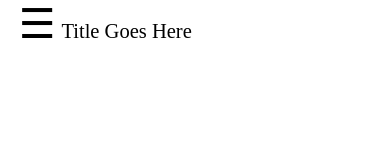
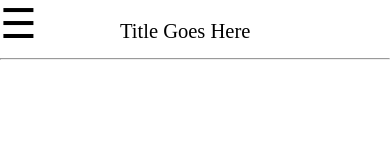
Before and after one commit to SabbaKilam/KillingMe, a plain HTML site: page index.html in a window 390 px wide. Drawn offline with Linux system fonts and the light colour scheme.

Commit message:
fixed overflow-x hidden for mobile
http://stackoverflow.com/questions/14270084/overflow-xhidden-doesnt-prevent-content-from-overflowing-in-mobile-browsers

```diff
--- a/index.html
+++ b/index.html
@@ -28,11 +28,17 @@
         <script src="build/prefixfree.min.js"></script>
     </head>
     <body>
-      <div id="menuPanel" class="panel"></div>
-      <div id="mainPanel" class="panel">
-        <div id="topBanner"><span id="menu">&#9776;</span><span id="title">Title Goes Here</span></div>
+      <div id="mobileWrapper">
+        <div id="menuPanel" class="panel"></div>
+        <div id="mainPanel" class="panel">
+          <div id="topBanner">
+            <span id="menu">&#9776;</span>
+            <span id="title">Title Goes Here</span>
+            <hr>
+          </div>
+        </div>
+        <div id="splashPanel" class="panel"></div>
       </div>
-      <div id="splashPanel" class="panel"></div>
-    <script src="main.js" class="panel"></script>
+      <script src="main.js" class="panel"></script>
     </body>
 </html>
--- a/main.js
+++ b/main.js
@@ -10,9 +10,13 @@
   <body>
     <div id="menuPanel" class="panel"></div>
     <div id="mainPanel" class="panel">
-    <div id="menu" class="menu">&#9776;</div>
+      <div id="topBanner">
+        <span id="menu">&#9776;</span>
+        <span id="title">Title Goes Here</span>
+        <hr>
       </div>
-  <div id="splashPanel"></div>
+    </div>
+    <div id="splashPanel" class="panel"></div>
   <script src="main.js" class="panel"></script>
   </body>
 */
@@ -51,17 +55,28 @@ function runApplication(){
   }
   //---
   function openMenu(){
+    flashRedMenu(0.5);
     _("#mainPanel")
+      .css("transition","left 0.5s ease")
       .css("left",menuGap + "%")
       .css("right",-menuGap + "%")
       //.css("","")
     ;
   }
   function closeMenu(){
+    flashRedMenu(0.25);
     _("#mainPanel")
+      .css("transition","left 0s ease")
       .css("left","0")
       .css("right","0")
       //.css("","")
     ;
   }
+  //----
+  function flashRedMenu(time){
+    _("#menu").css("color","red");
+    setTimeout(function(){
+      _("#menu").css("color","black");
+    },1000*time);
   }
+}
--- a/styles.css
+++ b/styles.css
@@ -9,9 +9,13 @@
   <body>
     <div id="menuPanel" class="panel"></div>
     <div id="mainPanel" class="panel">
-    <div id="menu" class="menu"></div>
+      <div id="topBanner">
+        <span id="menu">&#9776;</span>
+        <span id="title">Title Goes Here</span>
+        <hr>
       </div>
-  <div id="splashPanel"></div>
+    </div>
+    <div id="splashPanel" class="panel"></div>
   <script src="main.js" class="panel"></script>
   </body>
 =========================*/
@@ -19,13 +23,21 @@ html{
   margin: 0;
   padding:0;
   width: 100%;
-  overflow-x: hidden;
   user-select: none;
 }
 body{
   margin: 0;
   padding:0;
   width: 100%;
+  user-select: none;
+
+}
+#mobileWrapper{
+  position: fixed;
+  left:0;
+  right:0;
+  top:0;
+  bottom:0;
   overflow-x: hidden;
 }
 
@@ -35,16 +47,30 @@ body{
   right: 0;
   top: 0;
   bottom: 0;
+  overflow-x: hidden;
 }
-#topBanner{
-  float:left;
-  padding-left: 2%;
-  width: 50%;
-}
+
 #menuPanel{
   display: inline-block;
   z-index: 0;
   background: blue;
+
+}
+#topBanner{
+  position: absolute;
+  left: 0;
+  width: 100%;
+  text-align: left;
+}
+#menu{
+  display: inline-block;
+  font-size: 1rem;
+  cursor: pointer;
+}
+
+#title{
+  font-size: 0.5rem;
+  padding-left: 20%;
 }
 #mainPanel{
   z-index: 1;
@@ -52,29 +78,9 @@ body{
   overflow-x: hidden;
   text-align: center;
   font-size: 0.5rem;
-  transition: left 0.5s ease;
-}
-/*
-.menu{
-  position: absolute;
-  padding: 2%;
-
-  cursor: pointer;
-  user-select: none;
-}
-*/
-#menu{
-  font-size: 1rem;
-  cursor: pointer;
-
-}
-#title{
-  font-size: 0.5rem;
-  padding-left: 3%;
-
-}
-.menu:hover{
-  color: gray;
+  transition: left 10s ease;
+    overflow-x: hidden;
+  box-shadow: -10px 10px 30px black;
 }
 #splashPanel{
   z-index: 2;
```
Lines whose indentation alone changed are shown as unchanged.
